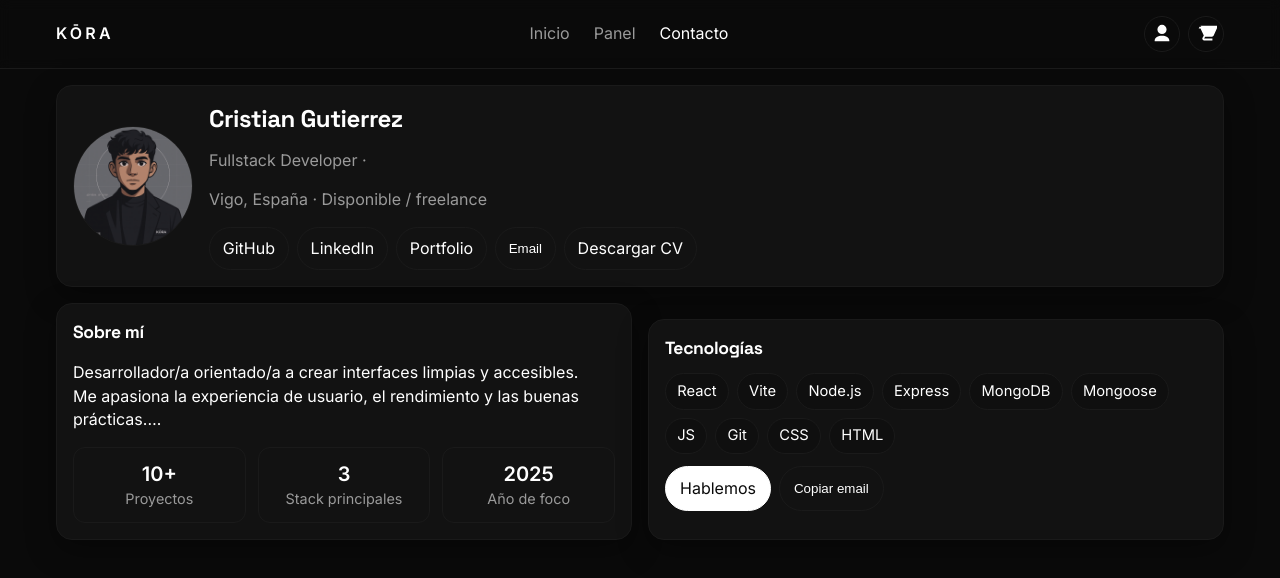
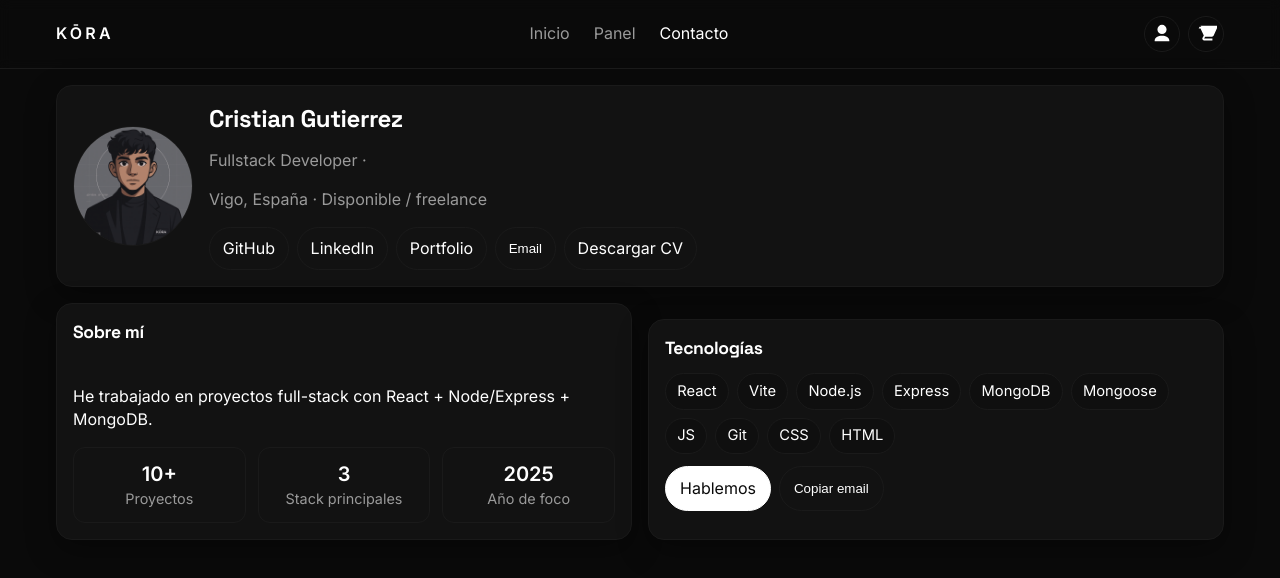
Before and after one commit to CristianGutierrezc/Proyecto5, a React (Vite) app in the folder frontend-react/: page /contacto in a window 1280 px wide. Shown: the top 578 px of the page. Built offline with nearby package versions, Linux system fonts and the light colour scheme.

Commit message:
Update Contact.jsx

```diff
--- a/frontend-react/src/pages/Contact.jsx
+++ b/frontend-react/src/pages/Contact.jsx
@@ -16,8 +16,7 @@ export default function Contact() {
       'React', 'Vite', 'Node.js', 'Express', 'MongoDB',
       'Mongoose', 'JS', 'Git', 'CSS', 'HTML'
     ],
-    about: `Desarrollador/a orientado/a a crear interfaces limpias y accesibles.
-Me apasiona la experiencia de usuario, el rendimiento y las buenas prácticas.
+    about: `
 He trabajado en proyectos full-stack con React + Node/Express + MongoDB.`
   }
 
```
